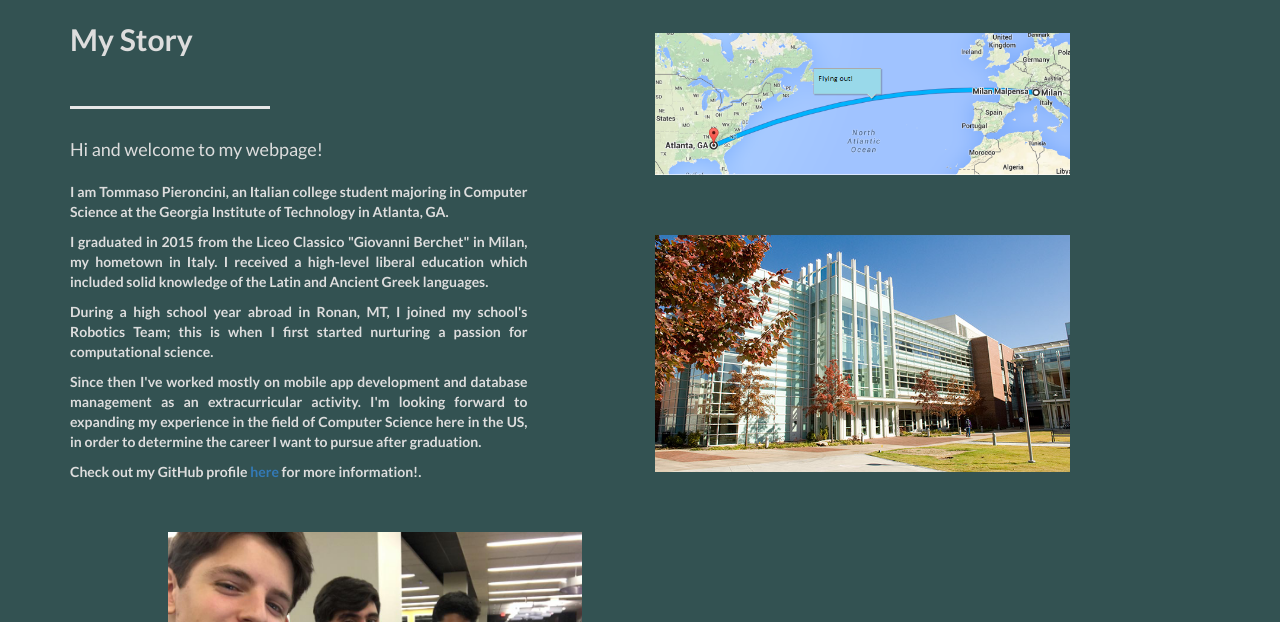
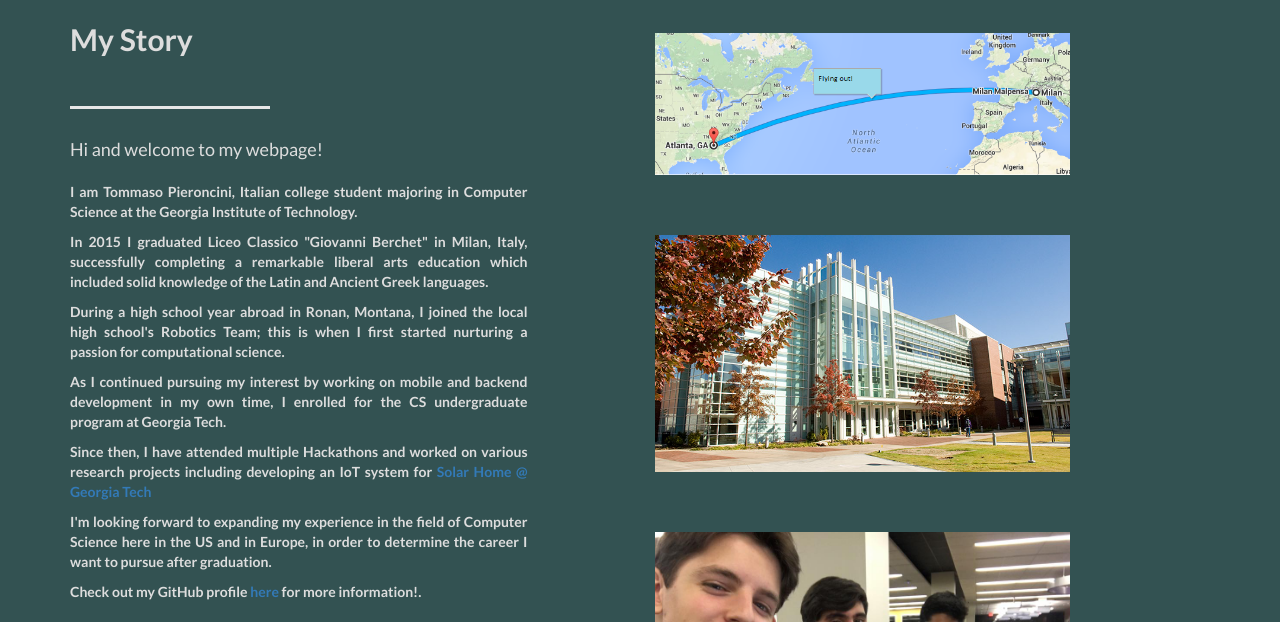
Before and after one commit to TommasoPieroncini/TommasoPieroncini.github.io, a plain HTML site: page index.html in a window 1280 px wide. Shown: the part 1120-1742 px from the top of the page. Drawn offline with nearby package versions, Linux system fonts and the light colour scheme.

Commit message:
A few changes to the code

```diff
--- a/index.html
+++ b/index.html
@@ -138,10 +138,12 @@
                     <br/>
                     Hi and welcome to my webpage!
                     <br/>
-                    <p>I am Tommaso Pieroncini, an Italian college student majoring in Computer Science at the Georgia Institute of Technology in Atlanta, GA.</p>
-                    <p>I graduated in 2015 from the Liceo Classico "Giovanni Berchet" in Milan, my hometown in Italy. I received a high-level liberal education which included solid knowledge of the Latin and Ancient Greek languages.</p>
-                    <p> During a high school year abroad in Ronan, MT, I joined my school's Robotics Team; this is when I first started nurturing a passion for computational science.</p>
-                    <p>Since then I've worked mostly on mobile app development and database management as an extracurricular activity. I'm looking forward to expanding my experience in the field of Computer Science here in the US, in order to determine the career I want to pursue after graduation.</p>
+                    <p>I am Tommaso Pieroncini, Italian college student majoring in Computer Science at the Georgia Institute of Technology.</p>
+                    <p>In 2015 I graduated Liceo Classico "Giovanni Berchet" in Milan, Italy, successfully completing a remarkable liberal arts education which included solid knowledge of the Latin and Ancient Greek languages.</p>
+                    <p> During a high school year abroad in Ronan, Montana, I joined the local high school's Robotics Team; this is when I first started nurturing a passion for computational science.</p>
+                    <p>As I continued pursuing my interest by working on mobile and backend development in my own time, I enrolled for the CS undergraduate program at Georgia Tech. </p>
+                    <p>Since then, I have attended multiple Hackathons and worked on various research projects including developing an IoT system for <a href="https://github.com/TommasoPieroncini/">Solar Home @ Georgia Tech</a>
+                    <p>I'm looking forward to expanding my experience in the field of Computer Science here in the US and in Europe, in order to determine the career I want to pursue after graduation.</p>
                     <p>Check out my GitHub profile <a href="https://github.com/TommasoPieroncini/">here</a> for more information!. </p>
                   </p>
                 </div>
```
